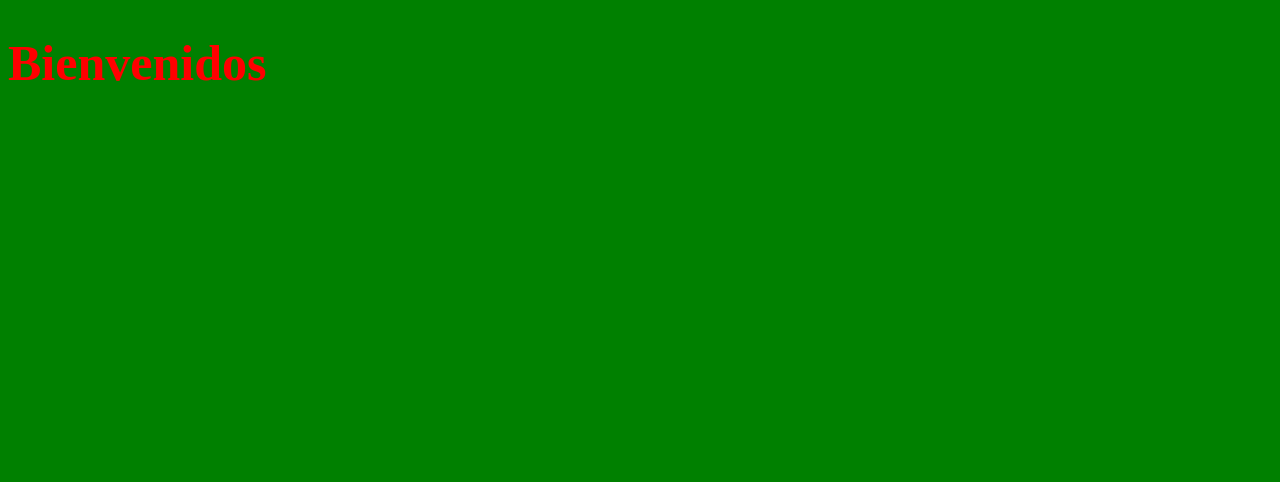
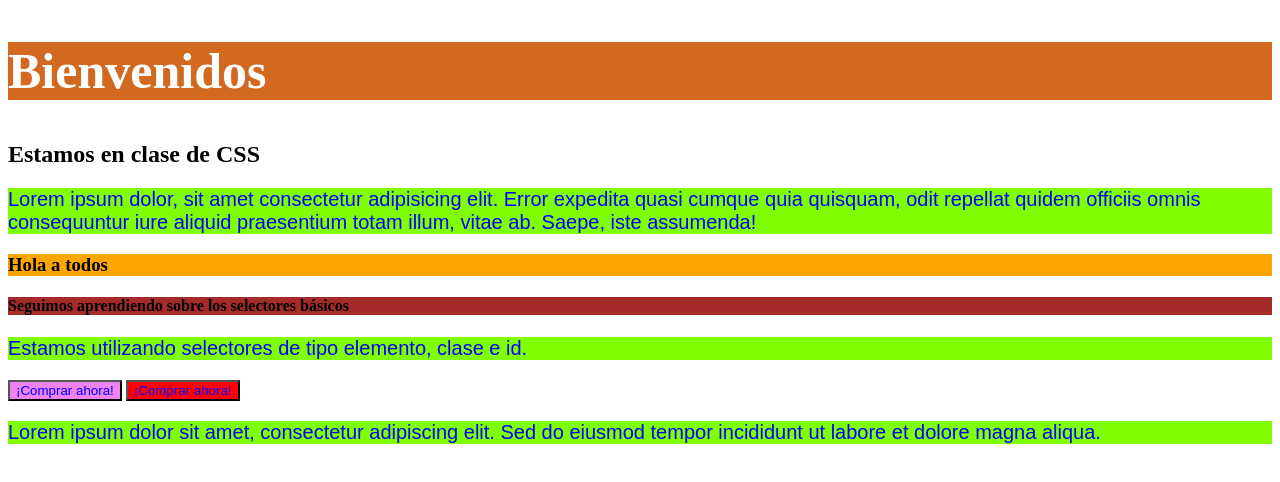
Before and after one commit to MakerDalone/bootcamp-fronted-python-g34, a plain HTML site: page semana02/dia01-01-css/index.html in a window 1280 px wide. Drawn offline with Linux system fonts and the light colour scheme.

Commit message:
semana02, dia1, 02-css-qr-code

```diff
--- a/semana02/dia01-01-css/estilos.css
+++ b/semana02/dia01-01-css/estilos.css
@@ -1,3 +1,41 @@
-body {
+/* body {
     background-color: green;
+} */
+
+p {
+    color: blue;
+    background-color: chartreuse;
+    font-size: 20px;
+    font-family: Arial, Helvetica, sans-serif;
 }
+/* TODO: añadan un background a la etiqueta h1 y cambien su tamaña a 50px */
+
+h1 {
+    background-color: chocolate;
+    color: blue;
+    font-size: 50px;
+}
+
+h3 {
+    background-color: orange;
+}
+
+#estado {
+    background-color: brown;
+}
+
+.btn {
+    background-color: black;
+}
+
+.success {
+    background-color: violet;
+}
+
+.texto-resaltado {
+    color: blue;
+}
+
+.error {
+    background-color: red;
+}
--- a/semana02/dia01-01-css/index.html
+++ b/semana02/dia01-01-css/index.html
@@ -6,7 +6,7 @@
     <title>CSS</title>
     <style>
         body {
-            background-color: black;
+            /* background-color: black; */
         }
     </style>
 
@@ -14,7 +14,20 @@
 <!-- Alt + arriba o abajo para mover una línea -->
 </head>
 <body>
-    <h1 style="color: red; font-size: 50px;">Bienvenidos</h1>
+    <section>
+        <h1 style="color: white; font-size: 50px;">Bienvenidos</h1>
+        <h2>Estamos en clase de CSS</h2>
+        <p>Lorem ipsum dolor, sit amet consectetur adipisicing elit. Error expedita quasi cumque quia quisquam, odit repellat quidem officiis omnis consequuntur iure aliquid praesentium totam illum, vitae ab. Saepe, iste assumenda!</p>
+    </section>
 
+    <section>
+        <h3>Hola a todos</h3>
+        <h4 id="estado">Seguimos aprendiendo sobre los selectores básicos</h4>
+        <p>Estamos utilizando selectores de tipo elemento, clase e id.</p>
+        <button class="btn success texto-resaltado">¡Comprar ahora!</button>
+        <button class="btn error texto-resaltado">¡Comprar ahora!</button>
+        <p>Lorem ipsum dolor sit amet, consectetur adipiscing elit. Sed do eiusmod tempor incididunt ut labore et dolore magna aliqua.</p>
+    </section>
 </body>
 </html>
+<!-- control + j : abre y cierra el termina -->
```
Also changed, not shown: semana02/dia01-02-css-qr-code/index.html (added, +28 -0 lines), semana02/dia01-02-css-qr-code/design/desktop-design.jpg (added), semana02/dia01-02-css-qr-code/design/mobile-design.jpg (added), semana02/dia01-02-css-qr-code/images/favicon-32x32.png (added), semana02/dia01-02-css-qr-code/images/image-qr-code.png (added), semana02/dia01-02-css-qr-code/preview.jpg (added), 6 other files.
